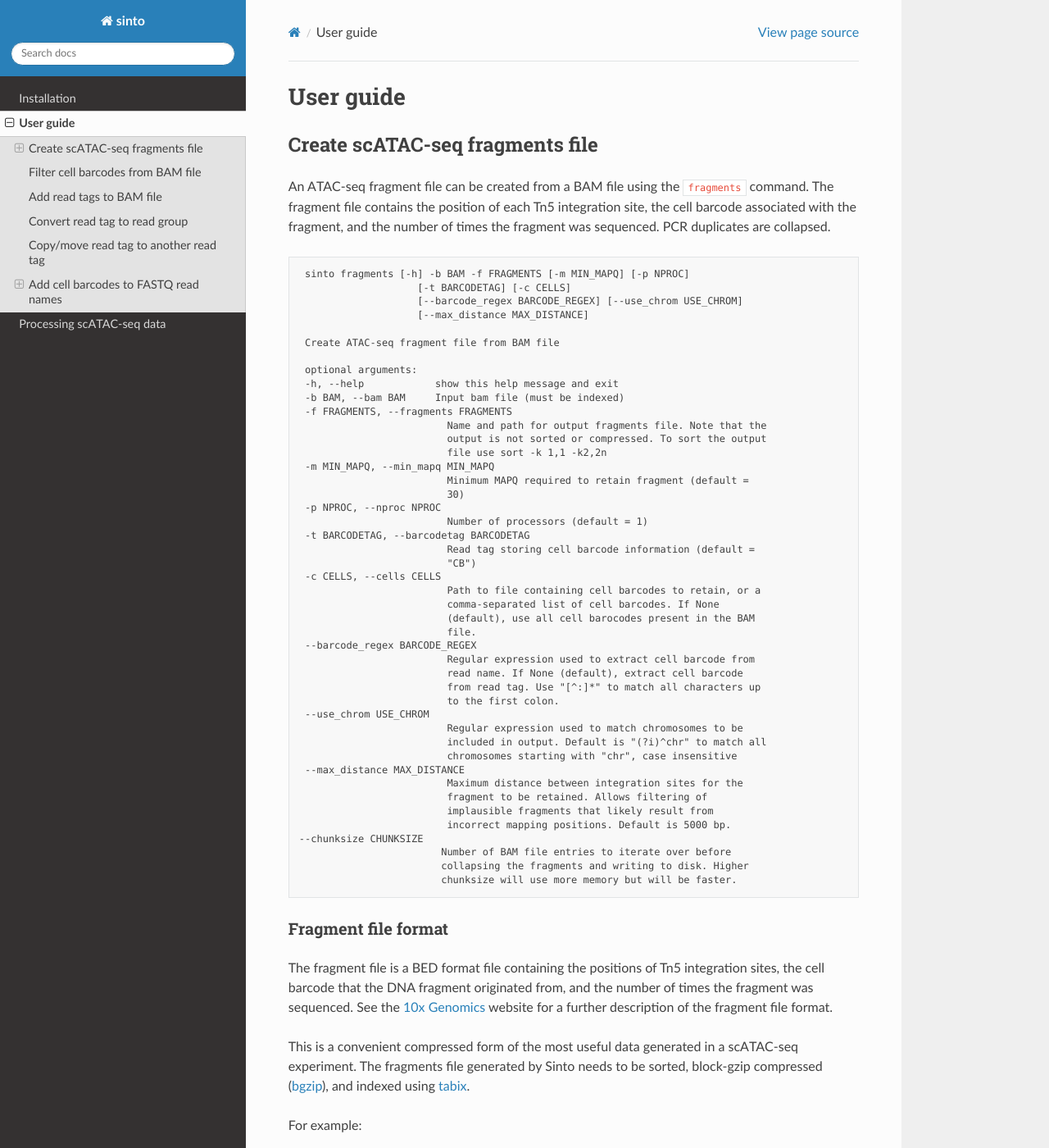
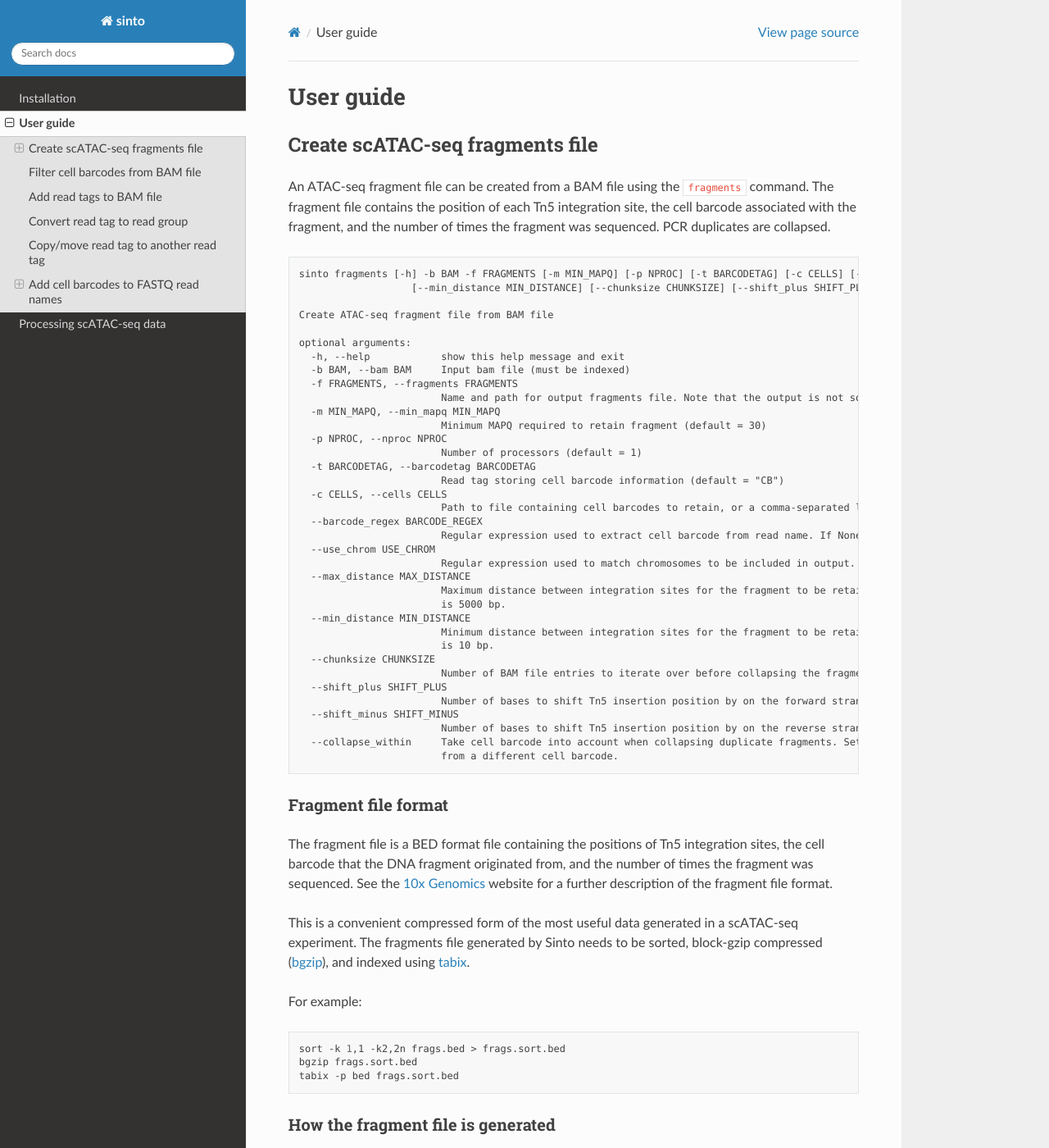
Before and after one commit to timoast/sinto, a Sphinx documentation site: the page built from docs/basic_usage.rst, in a window 1280 px wide and 1400 px high. Shown: the whole window at 82% size. Built offline with Sphinx 7.4.7 and the Read the Docs theme 2.0.0, drawn with Linux system fonts in a browser that asks for light colours; some of the changed text lies outside the part shown.

Commit message:
Update documentation

```diff
--- a/docs/basic_usage.rst
+++ b/docs/basic_usage.rst
@@ -11,51 +11,42 @@ PCR duplicates are collapsed.
 
 .. code-block:: none
 
-    sinto fragments [-h] -b BAM -f FRAGMENTS [-m MIN_MAPQ] [-p NPROC]
-                       [-t BARCODETAG] [-c CELLS]
-                       [--barcode_regex BARCODE_REGEX] [--use_chrom USE_CHROM]
-                       [--max_distance MAX_DISTANCE]
+    sinto fragments [-h] -b BAM -f FRAGMENTS [-m MIN_MAPQ] [-p NPROC] [-t BARCODETAG] [-c CELLS] [--barcode_regex BARCODE_REGEX] [--use_chrom USE_CHROM] [--max_distance MAX_DISTANCE]
+                       [--min_distance MIN_DISTANCE] [--chunksize CHUNKSIZE] [--shift_plus SHIFT_PLUS] [--shift_minus SHIFT_MINUS] [--collapse_within]
 
     Create ATAC-seq fragment file from BAM file
 
     optional arguments:
-    -h, --help            show this help message and exit
-    -b BAM, --bam BAM     Input bam file (must be indexed)
-    -f FRAGMENTS, --fragments FRAGMENTS
-                            Name and path for output fragments file. Note that the
-                            output is not sorted or compressed. To sort the output
-                            file use sort -k 1,1 -k2,2n
-    -m MIN_MAPQ, --min_mapq MIN_MAPQ
-                            Minimum MAPQ required to retain fragment (default =
-                            30)
-    -p NPROC, --nproc NPROC
+      -h, --help            show this help message and exit
+      -b BAM, --bam BAM     Input bam file (must be indexed)
+      -f FRAGMENTS, --fragments FRAGMENTS
+                            Name and path for output fragments file. Note that the output is not sorted or compressed. To sort the output file use sort -k 1,1 -k2,2n
+      -m MIN_MAPQ, --min_mapq MIN_MAPQ
+                            Minimum MAPQ required to retain fragment (default = 30)
+      -p NPROC, --nproc NPROC
                             Number of processors (default = 1)
-    -t BARCODETAG, --barcodetag BARCODETAG
-                            Read tag storing cell barcode information (default =
-                            "CB")
-    -c CELLS, --cells CELLS
-                            Path to file containing cell barcodes to retain, or a
-                            comma-separated list of cell barcodes. If None
-                            (default), use all cell barocodes present in the BAM
-                            file.
-    --barcode_regex BARCODE_REGEX
-                            Regular expression used to extract cell barcode from
-                            read name. If None (default), extract cell barcode
-                            from read tag. Use "[^:]*" to match all characters up
-                            to the first colon.
-    --use_chrom USE_CHROM
-                            Regular expression used to match chromosomes to be
-                            included in output. Default is "(?i)^chr" to match all
-                            chromosomes starting with "chr", case insensitive
-    --max_distance MAX_DISTANCE
-                            Maximum distance between integration sites for the
-                            fragment to be retained. Allows filtering of
-                            implausible fragments that likely result from
-                            incorrect mapping positions. Default is 5000 bp.
-   --chunksize CHUNKSIZE
-                           Number of BAM file entries to iterate over before
-                           collapsing the fragments and writing to disk. Higher
-                           chunksize will use more memory but will be faster.
+      -t BARCODETAG, --barcodetag BARCODETAG
+                            Read tag storing cell barcode information (default = "CB")
+      -c CELLS, --cells CELLS
+                            Path to file containing cell barcodes to retain, or a comma-separated list of cell barcodes. If None (default), use all cell barocodes present in the BAM file.
+      --barcode_regex BARCODE_REGEX
+                            Regular expression used to extract cell barcode from read name. If None (default), extract cell barcode from read tag. Use "[^:]*" to match all characters up to the first colon.
+      --use_chrom USE_CHROM
+                            Regular expression used to match chromosomes to be included in output. Default is "(?i)^chr" to match all chromosomes starting with "chr", case insensitive
+      --max_distance MAX_DISTANCE
+                            Maximum distance between integration sites for the fragment to be retained. Allows filtering of implausible fragments that likely result from incorrect mapping positions. Default
+                            is 5000 bp.
+      --min_distance MIN_DISTANCE
+                            Minimum distance between integration sites for the fragment to be retained. Allows filtering of implausible fragments that likely result from incorrect mapping positions. Default
+                            is 10 bp.
+      --chunksize CHUNKSIZE
+                            Number of BAM file entries to iterate over before collapsing the fragments and writing to disk. Higher chunksize will use more memory but will be faster.
+      --shift_plus SHIFT_PLUS
+                            Number of bases to shift Tn5 insertion position by on the forward strand.
+      --shift_minus SHIFT_MINUS
+                            Number of bases to shift Tn5 insertion position by on the reverse strand.
+      --collapse_within     Take cell barcode into account when collapsing duplicate fragments. Setting this flag means that fragments with the same coordinates can be identified provided they originate
+                            from a different cell barcode.
 
 Fragment file format
 ~~~~~~~~~~~~~~~~~~~~~
@@ -179,6 +170,23 @@ be PCR-collapsed. Sinto performs this step in chunks to balance speed and memory
 use. The ``--chunksize`` parameter controls how many fragments are able to be
 held in memory before they get collapsed and written to a file. Setting a larger
 value should require more memory but the function will complete faster.
+
+Change the Tn5 shift applied: ``--shift_plus`` and ``--shift_minus``
+____________________________________________________________________
+
+The fragments algorithm adjusts Tn5 integration positions based on the 9 bp
+stagger that is introduced when Tn5 integrates into the DNA. By default, a +4/-5
+bp shift is applied to account for this. Different shifts can be applied by
+setting these parameters.
+
+Change PCR duplicate removal strategy: ``--collapse_within``
+
+PCR duplicates are identified as fragments that share the same start and end
+coordinates. By default (and for mostly historical reasons), the cell barcode
+is not taken into account when collapsing PCR duplicates. To only consider
+fragments as duplicates if they share the same start and end coordinate and
+originate from the same cell barcode, the ``--collapse_within`` parameter can
+be used.
 
 Filter cell barcodes from BAM file
 ----------------------------------
--- a/docs/release_notes.rst
+++ b/docs/release_notes.rst
@@ -7,6 +7,12 @@ without breaking compatibility with previous versions.
 
 Version 0.7
 -----------
+
+0.7.6
+~~~~~
+
+- Added ``--collapse_within`` parameter to ``fragments`` function to enable only collapsing PCR duplicates if the cell barcode is the same (https://github.com/timoast/sinto/issues/36)
+- Added tests for ``fragments`` function and associated small test dataset
 
 0.7.5
 ~~~~~
```
